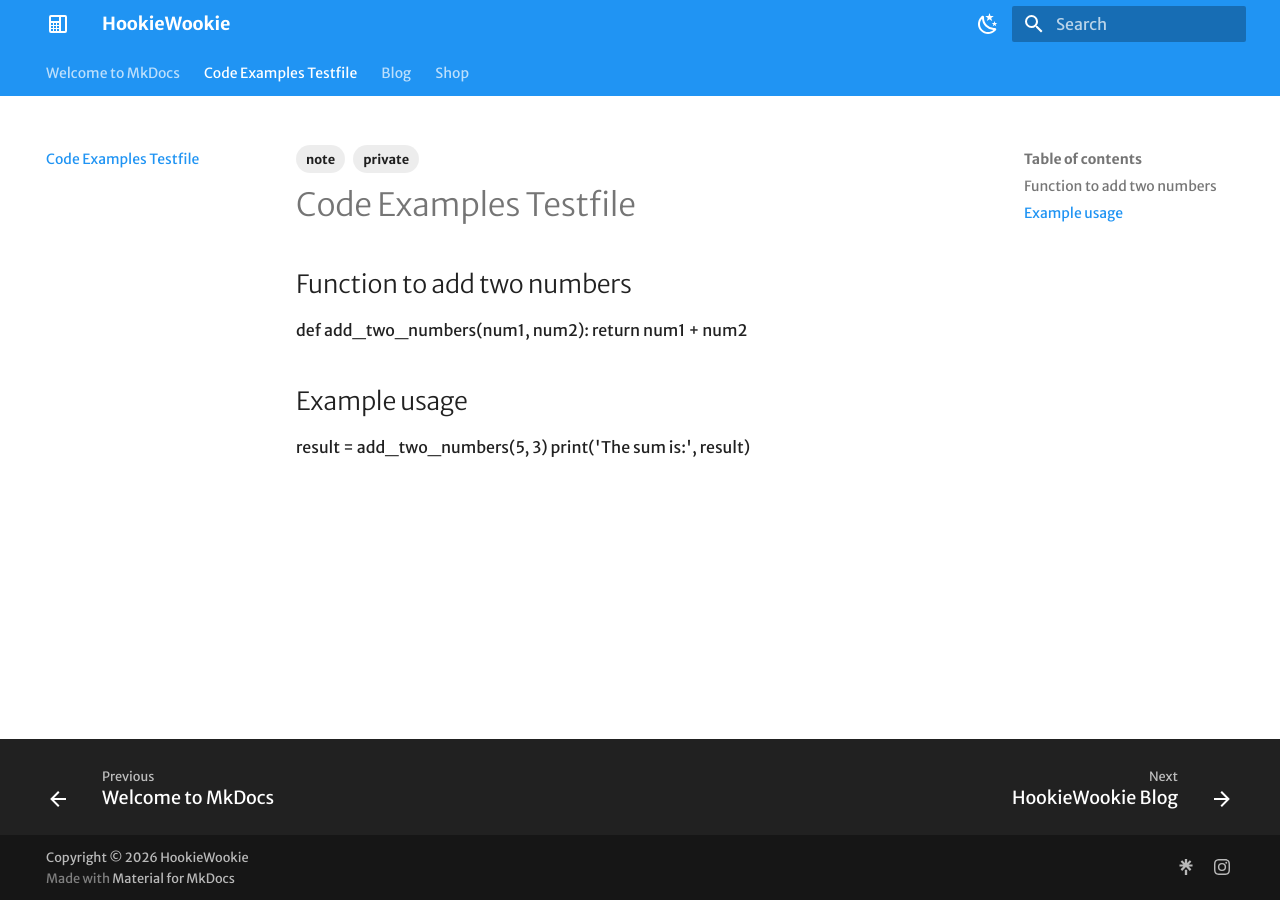
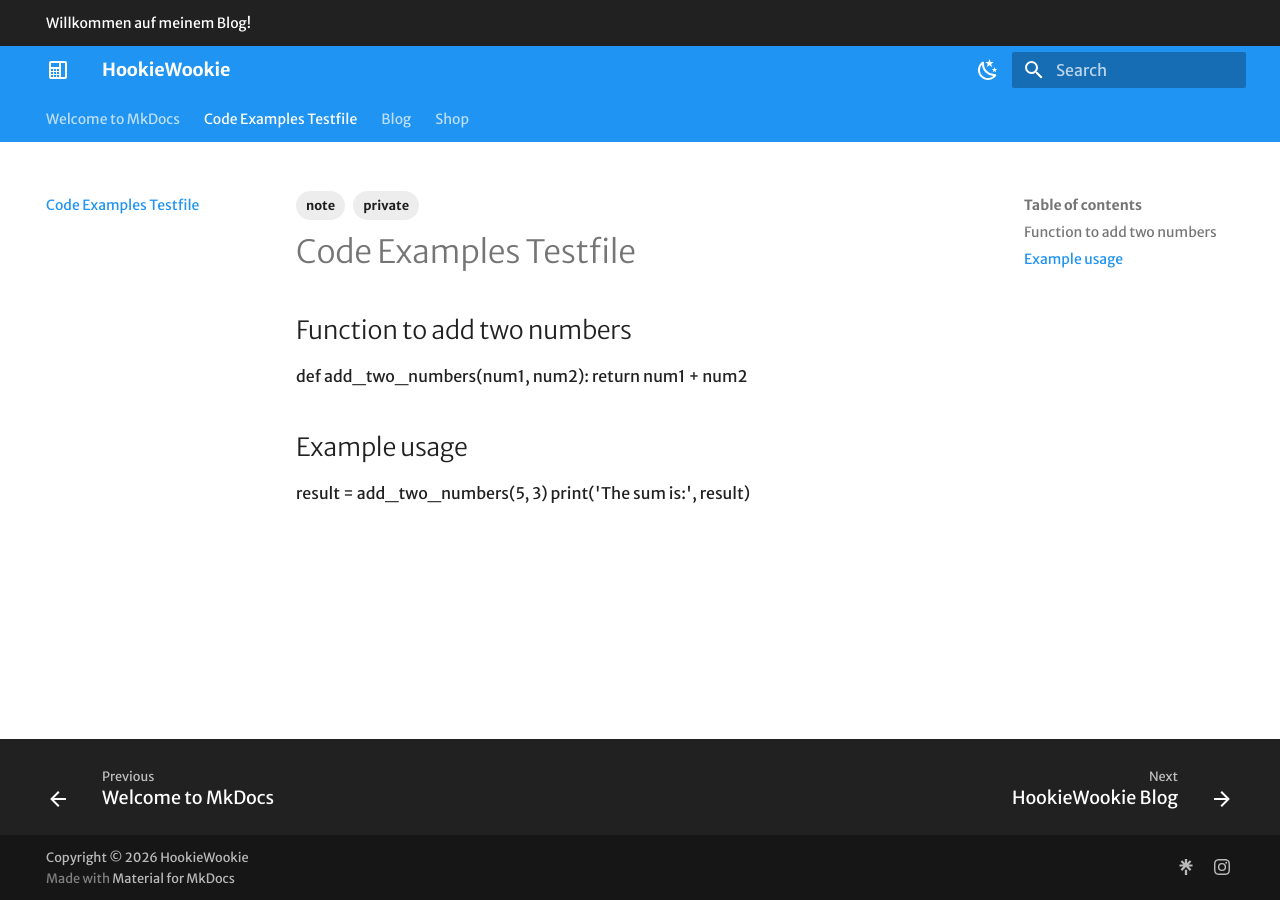
Before and after one commit to steffiland/mkdocs-blog, an MkDocs documentation site: the page built from docs/code-examples.md, in a window 1280 px wide. Built offline with MkDocs 1.6.1 and Material for MkDocs 9.7.7, drawn with Linux system fonts in a browser that asks for light colours; some web fonts are replaced.

```diff
--- a/overrides/main.html
+++ b/overrides/main.html
@@ -1 +1,6 @@
 {% extends "base.html" %}
+
+{% block announce %}
+  {# Teste erst mal ohne komplexe Logik #}
+  Willkommen auf meinem Blog!
+{% endblock %}
```
